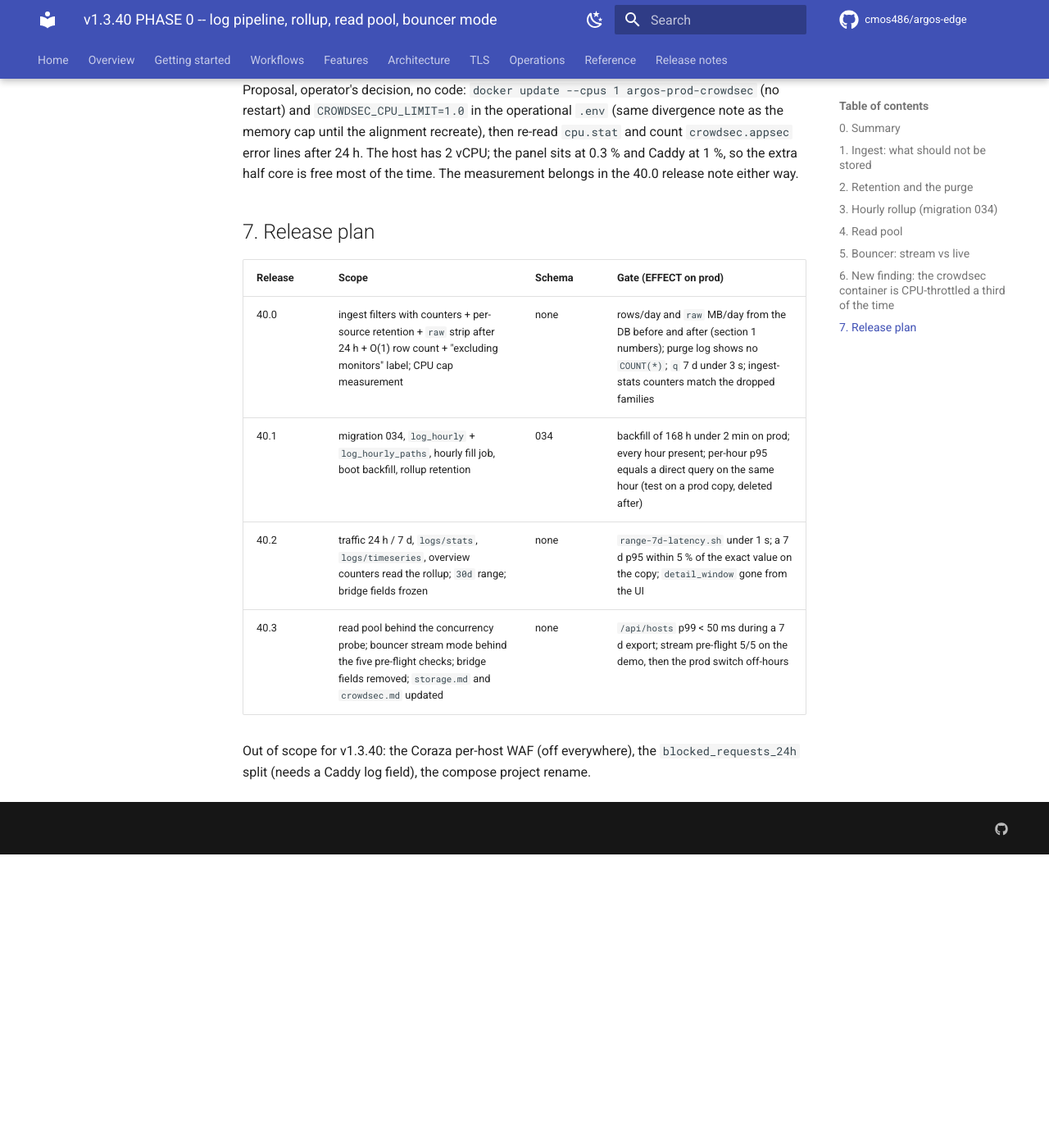
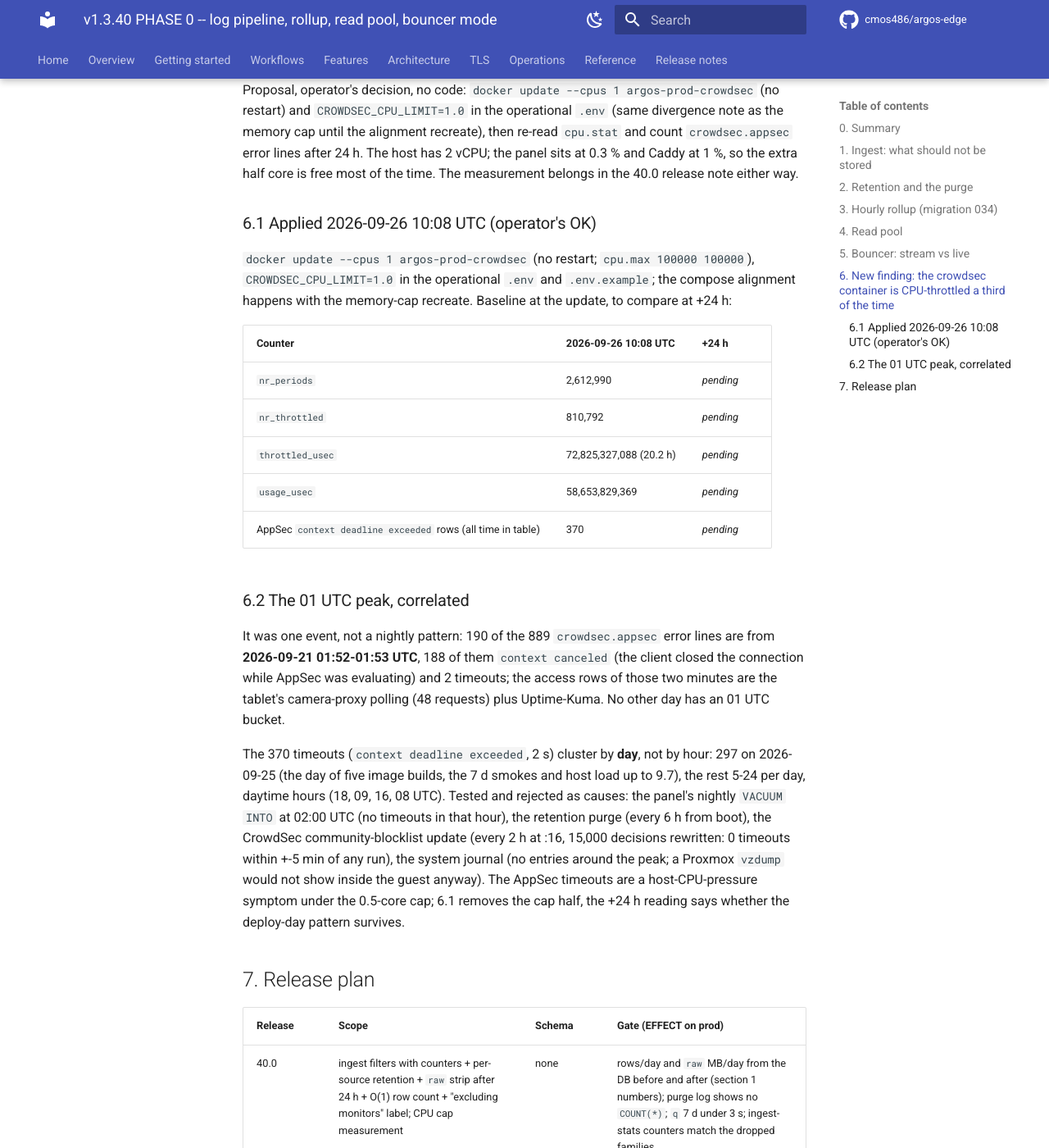
Before and after one commit to cmos486/argos-edge, an MkDocs documentation site: the page built from docs/planning/v1.3.40-log-pipeline-phase0.md, in a window 1280 px wide and 1400 px high, scrolled down 8467 px. Shown: the whole window at 82% size. Built offline with MkDocs 1.6.1 and Material for MkDocs 9.7.7, drawn with Linux system fonts in a browser that asks for light colours; comment, search, counter and statistics services are not loaded; before the commit the page ends 9509 px from its top, so only the background shows below that.

Commit message:
docs(planning): crowdsec CPU cap raised live, throttling baseline, the 01 UTC peak correlated
docker update --cpus 1 on prod (no restart) with CROWDSEC_CPU_LIMIT=1.0
in the operational .env and .env.example; cpu.stat baseline recorded
for the +24 h reading. The 01 UTC AppSec error peak was one event
(2026-09-21 01:52, 188 client cancellations during camera polling);
the 370 timeouts cluster by day (297 on the deploy day) and match
none of the nightly jobs (VACUUM INTO, purge, blocklist update).

```diff
--- a/docs/planning/v1.3.40-log-pipeline-phase0.md
+++ b/docs/planning/v1.3.40-log-pipeline-phase0.md
@@ -293,6 +293,44 @@ panel sits at 0.3 % and Caddy at 1 %, so the extra half core is
 free most of the time. The measurement belongs in the 40.0 release
 note either way.
 
+### 6.1 Applied 2026-09-26 10:08 UTC (operator's OK)
+
+`docker update --cpus 1 argos-prod-crowdsec` (no restart;
+`cpu.max 100000 100000`), `CROWDSEC_CPU_LIMIT=1.0` in the operational
+`.env` and `.env.example`; the compose alignment happens with the
+memory-cap recreate. Baseline at the update, to compare at +24 h:
+
+| Counter | 2026-09-26 10:08 UTC | +24 h |
+|---|---|---|
+| `nr_periods` | 2,612,990 | _pending_ |
+| `nr_throttled` | 810,792 | _pending_ |
+| `throttled_usec` | 72,825,327,088 (20.2 h) | _pending_ |
+| `usage_usec` | 58,653,829,369 | _pending_ |
+| AppSec `context deadline exceeded` rows (all time in table) | 370 | _pending_ |
+
+### 6.2 The 01 UTC peak, correlated
+
+It was one event, not a nightly pattern: 190 of the 889
+`crowdsec.appsec` error lines are from **2026-09-21 01:52-01:53
+UTC**, 188 of them `context canceled` (the client closed the
+connection while AppSec was evaluating) and 2 timeouts; the access
+rows of those two minutes are the tablet's camera-proxy polling
+(48 requests) plus Uptime-Kuma. No other day has an 01 UTC bucket.
+
+The 370 timeouts (`context deadline exceeded`, 2 s) cluster by
+**day**, not by hour: 297 on 2026-09-25 (the day of five image
+builds, the 7 d smokes and host load up to 9.7), the rest 5-24 per
+day, daytime hours (18, 09, 16, 08 UTC). Tested and rejected as
+causes: the panel's nightly `VACUUM INTO` at 02:00 UTC (no
+timeouts in that hour), the retention purge (every 6 h from boot),
+the CrowdSec community-blocklist update (every 2 h at :16, 15,000
+decisions rewritten: 0 timeouts within +-5 min of any run), the
+system journal (no entries around the peak; a Proxmox `vzdump`
+would not show inside the guest anyway). The AppSec timeouts are a
+host-CPU-pressure symptom under the 0.5-core cap; 6.1 removes the
+cap half, the +24 h reading says whether the deploy-day pattern
+survives.
+
 ## 7. Release plan
 
 | Release | Scope | Schema | Gate (EFFECT on prod) |
```
Also changed, not shown: 1 other file.
